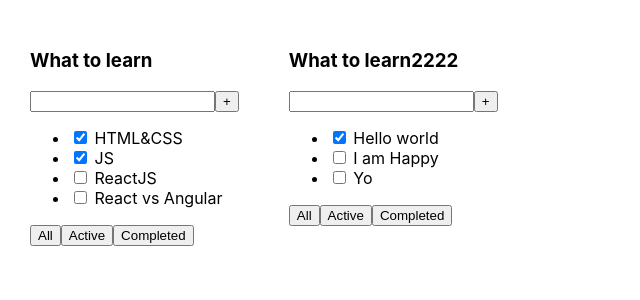
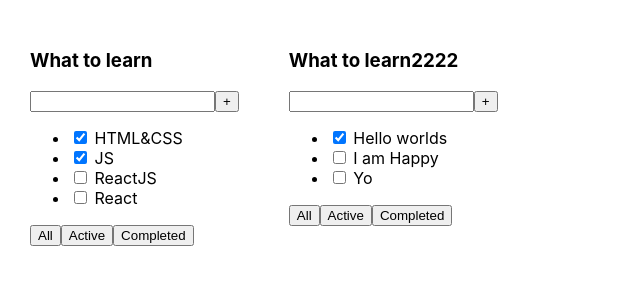
Before and after one commit to romantut1988/sheet-description, a React (Create React App) app: page / in a window 1280 px wide. Shown: the top 300 px of the page, without its empty margins (0-640 px from the left). Built offline with nearby package versions, Linux system fonts and the light colour scheme.

Commit message:
restart remove idea

```diff
--- a/src/App.tsx
+++ b/src/App.tsx
@@ -1,4 +1,4 @@
-import React from 'react';
+import React from "react";
 import './App.css';
 import {Todolist} from "./Todolist";
 
@@ -10,10 +10,10 @@ function App() {
         {id: 1, title: "HTML&CSS", isDone: true},
         {id: 2, title: "JS", isDone: true},
         {id: 3, title: "ReactJS", isDone: false},
-        {id: 4, title: "React vs Angular", isDone: false},
+        {id: 4, title: "React", isDone: false},
     ]
     const tasks2 = [
-        {id: 1, title: "Hello world", isDone: true},
+        {id: 1, title: "Hello worlds", isDone: true},
         {id: 2, title: "I am Happy", isDone: false},
         {id: 3, title: "Yo", isDone: false}
     ]
```
